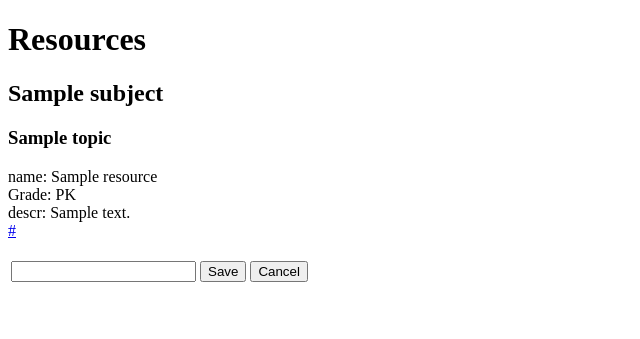
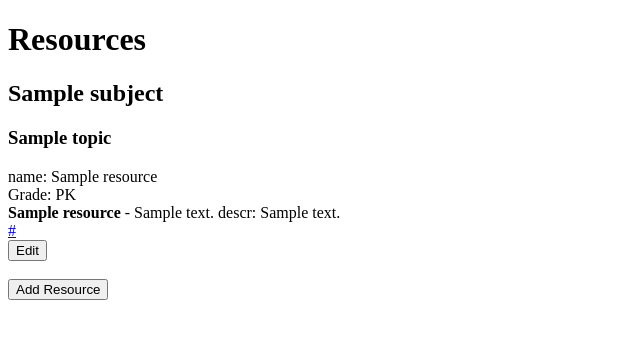
Before and after one commit to toonarmycaptain/mathsite, a Django app: page /resources in a window 1280 px wide. Shown: the top 339 px of the page, without its empty margins (0-640 px from the left). Run offline with Django 5.2, Linux system fonts and the light colour scheme; tables that the repository leaves empty hold one stand-in row (values such as "Sample post").

Commit message:
Update forms and urls to have create/edit forms appear in-place.

```diff
--- a/mathsite/settings.py
+++ b/mathsite/settings.py
@@ -38,12 +38,14 @@ INSTALLED_APPS = [
     "django.contrib.sessions",
     "django.contrib.messages",
     "django.contrib.staticfiles",
+    "django_htmx",
     "resources",
 ]
 
 MIDDLEWARE = [
     "django.middleware.security.SecurityMiddleware",
     "django.contrib.sessions.middleware.SessionMiddleware",
+    "django_htmx.middleware.HtmxMiddleware",
     "django.middleware.common.CommonMiddleware",
     "django.middleware.csrf.CsrfViewMiddleware",
     "django.contrib.auth.middleware.AuthenticationMiddleware",
--- a/resources/templates/resources/all_resources.html
+++ b/resources/templates/resources/all_resources.html
@@ -1,13 +1,19 @@
+<!-- all_resources.html -->
 {% extends 'resources/base.html' %}
 
-{% block head %}
-    <meta charset="UTF-8">
-    <title>Resources</title>
-{% endblock %}
-
 {% block body %}
-
     <h1>Resources</h1>
     {% include 'resources/resources_list.html' %}
 
+
+    <!-- Wrap the button and form container in a parent div to control the swap -->
+    <div id="add-resource-container">
+        <!-- The Add Resource button that triggers the form, should replace the button with the form -->
+        <button hx-get="{% url 'create_resource' %}" hx-target="#add-resource-container" hx-swap="outerHTML">
+            Add Resource
+        </button>
+    </div>
+
+    <!-- The container where the form will be injected, initially empty -->
+    <div id="form-container"></div>
 {% endblock %}
--- a/resources/templates/resources/create_resource.html
+++ b/resources/templates/resources/create_resource.html
@@ -1,24 +1,6 @@
-<tr id="new_resource">
-    <td>
-        <input type="text" name="name" maxlength="200" required id="id_name">
-    </td>
-    <td>
-        <button
-            class="button is-small is-success"
-            hx-post="{% url 'save_new_resource' %}"
-            hx-include="[name='name']"
-            hx-target="#resource_list"
-            hx-swap="outerHTML"
-        >Save
-        </button>
-    </td>
-    <td>
-        <button
-            class="button is-small is-warning"
-            hx-get="{% url 'create_resource' %}"
-            hx-target="#new_resource"
-            hx-swap="outerHTML"
-        >Cancel
-        </button>
-    </td>
-</tr>
+<!-- resources/create_resource.html -->
+<form method="POST" hx-post="{% url 'create_resource' %}" hx-target="#form-container" hx-swap="outerHTML">
+    {% csrf_token %}
+    {{ form.as_p }}
+    <button type="submit">Create Resource</button>
+</form>
--- a/resources/templates/resources/resource.html
+++ b/resources/templates/resources/resource.html
@@ -1,5 +1,6 @@
 <!DOCTYPE html>
 
+<div id="resource-{{ resource.id }}">
     name: {{ resource.short_name }}<br>
     Grade{% if resource.grade_level %}{% else %}s{% endif %}:
     {% if resource.grade_level %}
@@ -8,9 +9,18 @@ Grade{% if resource.grade_level %}{% else %}s{% endif %}:
         {{ resource.grade_level_min }}-{{ resource.grade_level_max }}
     {% endif %}
     <br>
+    <strong>{{ resource.short_name }}</strong> - {{ resource.description }}
     {% if resource.description %}
         descr: {{ resource.description }}<br>
     {% endif %}
     {% if resource.link %}
         <a href="{{ resource.link }}">{{ resource.link }}</a><br>
     {% endif %}
+
+    <button hx-get="{% url 'update_resource' resource.id %}"
+            hx-target="#resource-{{ resource.id }}-form-container"
+            hx-swap="innerHTML">
+        Edit
+    </button>
+    <div id="resource-{{ resource.id }}-form-container"></div> <!-- HTMX loads form here -->
+</div>
--- a/resources/templates/resources/resources_list.html
+++ b/resources/templates/resources/resources_list.html
@@ -1,6 +1,7 @@
+<!-- resources_list.html -->
 <!DOCTYPE html>
 <table class="table" id="resource_list">
-    {% include 'resources/create_resource.html' %}
+    <div id="resource-list">
         {% for subject, topic in resources.items %}
             <h2>{{ subject }}</h2>
             {% for topic, topic_resources in topic.items %}
@@ -11,4 +12,8 @@
                 {% endfor %}
             {% endfor %}
         {% endfor %}
+    </div>
 </table>
+
+
+</div>
--- a/resources/urls.py
+++ b/resources/urls.py
@@ -5,16 +5,21 @@ from . import models
 
 urlpatterns = [
     path("resources", views.all_resources, name="all_resources"),
-    path("edit_resource/<int:id>", views.edit_resource, name="edit_resource"),
     path("view_resource/<int:id>", views.view_resource, name="view_resource"),
-    path("update_resource/<int:id>", views.update_resource, name="update_resource"),
+    path(
+        "resourcesresource/update/<int:resource_id>/",
+        views.update_resource,
+        name="update_resource",
+    ),
     path("delete_resource/<int:id>", views.delete_resource, name="delete_resource"),
     path(
-        "create_resource",
-        generic.TemplateView.as_view(template_name="resources/create_resource.html"),
-        name="create_resource",
-    ),
-    path("save_new_resource", views.save_new_resource, name="save_new_resource"),
+        "resource/create/", views.create_resource, name="create_resource"
+    ),  # Create resource
+    path(
+        "resource/update/<int:resource_id>/",
+        views.update_resource,
+        name="update_resource",
+    ),  # Update resource
     path(
         "resource_list",
         generic.ListView.as_view(
--- a/resources/views.py
+++ b/resources/views.py
@@ -1,6 +1,7 @@
 from django.http import HttpResponse
-from django.shortcuts import get_object_or_404, render
+from django.shortcuts import get_object_or_404, render, redirect
 
+from resources.forms import ResourceForm
 from resources.models import Resource, Subject, Topic
 
 
@@ -23,15 +24,6 @@ def all_resources(request) -> HttpResponse:
     return render(request, "resources/all_resources.html", {"resources": resources})
 
 
-def edit_resource(request, id):
-    resource = get_object_or_404(Resource, id=id)
-    return render(
-        request,
-        template_name="resources/edit_resource.html",
-        context=dict(resource=resource),
-    )
-
-
 def view_resource(request, id):
     resource = get_object_or_404(Resource, id=id)
     return render(
@@ -41,15 +33,61 @@ def view_resource(request, id):
     )
 
 
-# edit resource
-def update_resource(request, id):
-    resource = get_object_or_404(Resource, id=id)
-    resource.name = request.POST["name"]
-    resource.save()
+# @login_required
+def create_resource(request):
+    if request.method == "POST":
+        form = ResourceForm(request.POST)
+        if form.is_valid():
+            resource = form.save(commit=False)
+            resource.created_by = request.user
+            resource.save()
+
+            if request.htmx:
+                # Return the updated list of resources after the new resource is added
+                return render(
+                    request,
+                    "resources/resources_list.html",
+                    {"resources": Resource.objects.all()},
+                )
+
+            return redirect("resources_list")  # Fallback for non-HTMX requests
+    else:
+        form = ResourceForm()
+
+    return render(request, "resources/create_resource.html", {"form": form})
+
+
+def update_resource(request, resource_id):
+    resource = get_object_or_404(Resource, pk=resource_id)
+
+    if request.method == "POST":
+        form = ResourceForm(request.POST, instance=resource)
+        if form.is_valid():
+            resource = form.save(commit=False)
+            resource.updated_by = request.user  # Set the updated user
+            resource.save()
+
+            if request.htmx:
+                # Return the updated resource row or a success message
+                return render(
+                    request, "resources/resource_row.html", {"resource": resource}
+                )
+
+            return redirect("resources_list")
+    else:
+        form = ResourceForm(instance=resource)
+
+    if request.htmx:
+        # If HTMX request, return the form for editing
+        return render(
+            request,
+            "resources/update_resource.html",
+            {"form": form, "resource": resource},
+        )
+
+    # Fallback if not HTMX (regular HTTP request)
     return render(
-        request,
-        template_name="resources/single_resource.html",
-        context=dict(resource=resource),
+        request, "resources/update_resource.html", {"form": form, "resource": resource}
     )
 
 
@@ -61,14 +99,3 @@ def delete_resource(request, id) -> HttpResponse:
         template_name="resources/deleted_resource.html",
         context=dict(resource=resource),
     )
-
-
-# add resource
-def save_new_resource(request) -> HttpResponse:
-    name = request.POST["name"]
-    Resource.objects.create(name=name)
-    return render(
-        request,
-        template_name="resources/resources_list.html",
-        context=dict(resources=Resource.objects.order_by("name")),
-    )
```
Also changed, not shown: resources/forms.py (added, +19 -0 lines), resources/templates/resources/edit_resource.html (deleted, +0 -18 lines), resources/templates/resources/update_resource.html (added, +8 -0 lines). Lines whose indentation alone changed are shown as unchanged.
